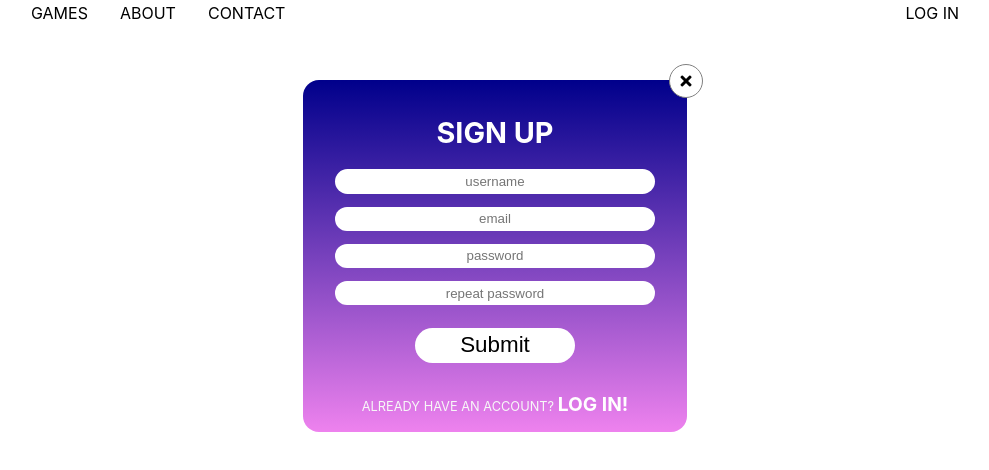
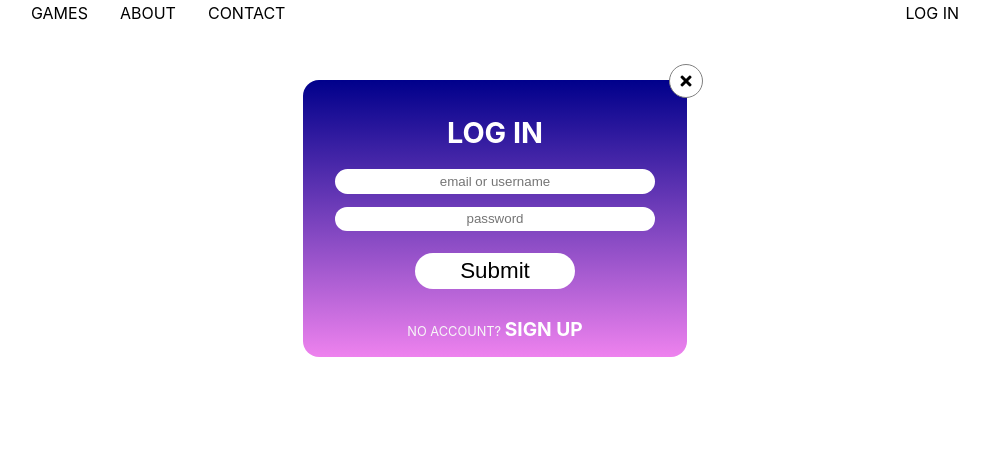
Before and after one commit to kantimam/wordGame-master, a React (Create React App) app in the folder word_game/: page /games/login in a window 1280 px wide. Shown: the top 470 px of the page, without its empty margins (145-1134 px from the left). Built offline with nearby package versions, Linux system fonts and the light colour scheme.

Commit message:
confirm mail function and some css

```diff
--- a/word_game/src/App.js
+++ b/word_game/src/App.js
@@ -45,7 +45,11 @@ const App = () => {
     }
   },[user])
 
-
+  const closeLogIn=(history)=>{
+    /* if path contains login or signup return the path without it */
+    let removeLogIn=history.location.pathname.split("/").filter(item=>(item!=="login" && item!=="signup")).join("/");
+    history.push(removeLogIn || "/")
+  }
 
   return (
     <div className="App" /* onClick={()=>console.log(user)} */>
@@ -56,9 +60,12 @@ const App = () => {
             close={"()=>this.setState({confirmOpen: false})"}
           />
         }
-        <Route path='*/login' render={({history})=>
-          <FloatingContainer close={history.goBack}>
-            <LogSign history={history}/>
+        <Route path='*/(login|signup)/' render={({history})=>
+          <FloatingContainer close={()=>closeLogIn(history)}>
+            <LogSign
+              currentPath={history.location.pathname}
+              close={()=>closeLogIn(history)}
+            />
           </FloatingContainer>
         }/>
 
--- a/word_game/src/mainScreen/LogSignForm.js
+++ b/word_game/src/mainScreen/LogSignForm.js
@@ -4,7 +4,7 @@ import axios from 'axios'
 import { useStateValue } from '../context/AppContextHook';
 const BASEURL=process.env.REACT_APP_BE_URL;
 
-const LogSignForm=({history})=> {
+const LogSignForm=({currentPath, close})=> {
 
   const [logForm, setLogForm]=useState(
     {
@@ -15,9 +15,15 @@ const LogSignForm=({history})=> {
     }
   )
 
-  const [formMode, setFormMode]=useState(1);
+  const modeFromPath=()=>currentPath.split("/").includes("login")? 0:  1;
+
+
+  const [formMode, setFormMode]=useState(modeFromPath());
+  const [confirm, setConfirm]=useState({message: `confirmation mail sent to kantemir.imam@gmail.com`});
 
   const [{user}, dispatch ]=useStateValue();
+
+
 
   const onChange=(event)=>{
     const updatedState={...logForm, [event.target.name]: event.target.value}
@@ -33,13 +39,35 @@ const LogSignForm=({history})=> {
 
     axios.post(`${BASEURL}/signup`,formData/* , {withCredentials: true} */).then(res=>{
       console.log(res.data)
-      setFormMode(0)
+      setFormMode(2)
+      setConfirm(res.data);
       //this.props.confirm(res.data.message+res.data.data||`user <${logForm.userName}> created succesfully!`)
     }).catch(error=>{
       console.log(error)
       //this.props.confirm(`SOMETHING WENT WRONG :(`)
     })
   }
+
+  const sendAgain=(event, sendAgainPath)=>{
+    event.preventDefault();
+    axios.get(`${BASEURL}/${sendAgainPath}`).then(res=>{
+      console.log(res.data)
+      setConfirm({...confirm, sent: "WAS SENT"});
+      setTimeout(()=>{
+        const {message, sendAgainPath}=confirm;
+        setConfirm({message, sendAgainPath})
+      },3000);
+    }).catch(error=>{
+      setConfirm({...confirm, sent: "FAILED"});
+      setTimeout(()=>{
+        const {message, sendAgainPath}=confirm;
+        setConfirm({message, sendAgainPath})
+      },3000);
+      console.log(error)
+    })
+  }
+
+
   const logIn=(event)=>{
     event.preventDefault();
     const formData=new FormData();
@@ -57,17 +85,39 @@ const LogSignForm=({history})=> {
           payload: res.data.user
         })
         // get rid of /login and return to prev path
-        history.goBack();
+        close();
       }
     }).catch((error)=>{
       console.log(error)
       //this.props.confirm(`wrong username or password`)
     })
   }
-
+    if(formMode===2){
+      return(
+        <div className='logSignContainer confirmMail'>
+          <h3>{confirm.message}</h3>
+          <div className={"sendAgain"}>
+            nothing received?
+            {confirm.sent?
+              <div
+                id="sendAgainButton"
+                className={'submitButton'}>
+                {confirm.sent}
+              </div>:
+              <div
+                onClick={(event)=>sendAgain(event, confirm.sendAgainPath)}
+                id="sendAgainButton"
+                className={'submitButton'}>
+                SEND AGAIN
+              </div>
+            }
+          </div>
+        </div>
+      )
+    }
 
     return (
-      <div id='logSignContainer'>
+      <div className='logSignContainer'>
 
         {formMode===0 &&
         <form onSubmit={logIn} className={'logInForm'}>
--- a/word_game/src/mainScreen/userTab.css
+++ b/word_game/src/mainScreen/userTab.css
@@ -2,14 +2,12 @@
     width: 100%;
     /* grid-column: 2/3; */
 }
-#logSignContainer{
+.logSignContainer{
     z-index: 4;
     margin: 0 auto;
     padding: 2rem 0.5rem 1rem 0.5rem;
     box-sizing: border-box;
     max-width: 24rem;
-    /* background-color: rgba(100, 100, 100, 0.5); */
-    /* background-color: rgb(44, 53, 104); */
     text-align: center;
     color: white;
     background-image: linear-gradient(darkblue, violet);
@@ -37,6 +35,7 @@ strong{
     height:1.4rem;
 }
 .submitButton{
+    cursor: pointer;
     border-radius: 2rem !important;
     background-color: white;
     color: black;
@@ -65,6 +64,16 @@ strong{
     font-weight: bold;
     font-size: 1.8rem !important;
 }
+
+
+.sendAgain{
+    margin-top: 1.4rem;
+}
+#sendAgainButton{
+    display: block;
+    margin: 0.5rem auto 0 auto !important;
+}
+
 @media (min-width: 320px) and (max-width: 480px) {
     .logInForm{
         max-width: 100% !important;
--- a/word_game/src/startpage/floatingContainer.jsx
+++ b/word_game/src/startpage/floatingContainer.jsx
@@ -1,6 +1,6 @@
 import React from 'react'
 import CloseButton from './closeButton.jsx';
-import LogInLink from '../components/LogInLink.jsx';
+/* import LogInLink from '../components/LogInLink.jsx'; */
 
 const floatingContainer = ({children, close}) => {
     const style={
```
